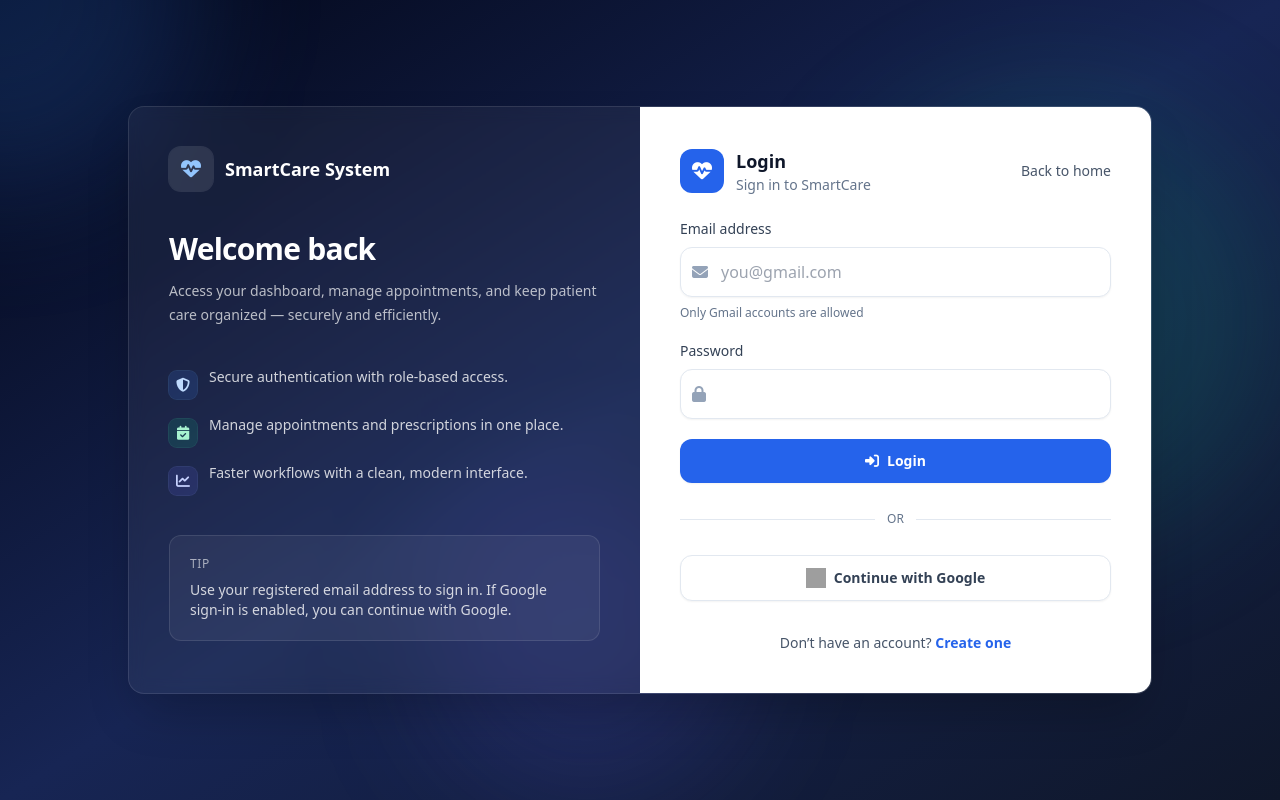
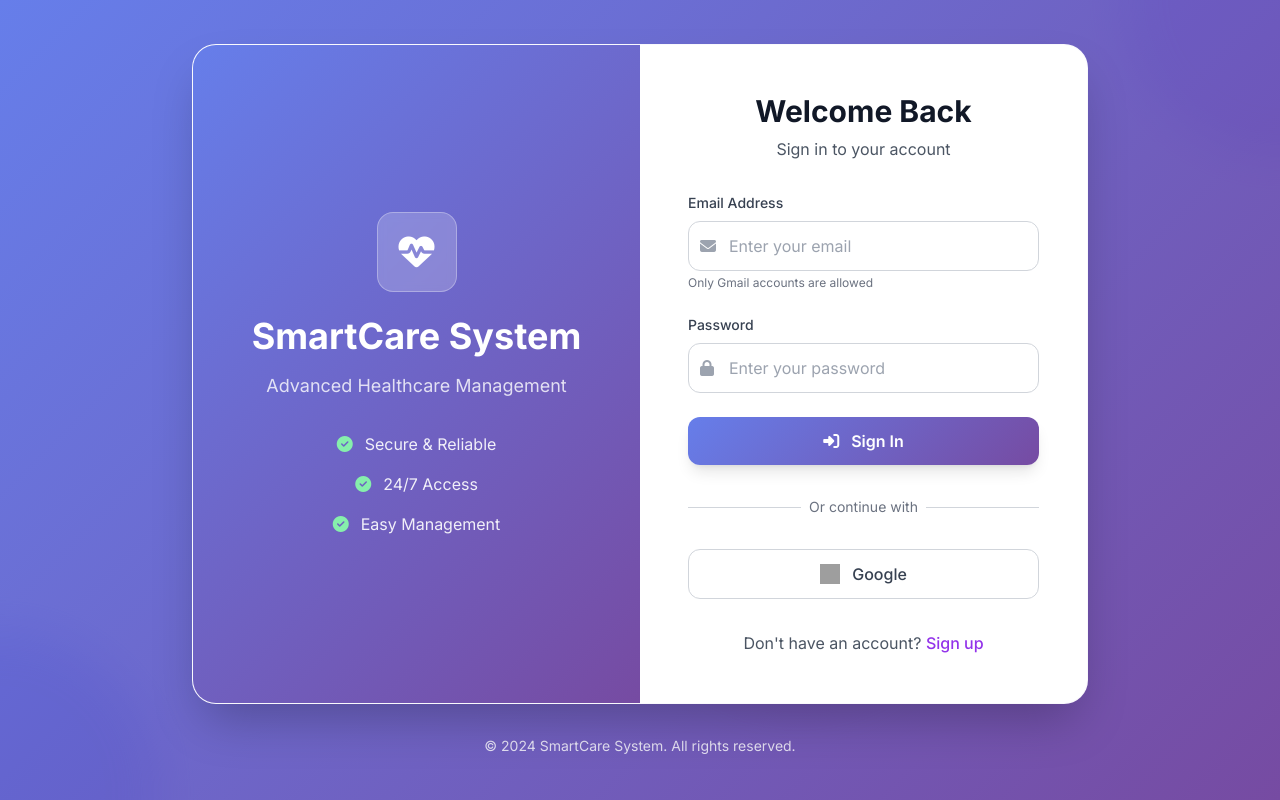
Before and after one commit to rahul1583/SmartCare-System, a Django app: page /accounts/login/ in a window 1280 px wide. Run offline with Django 4.2, Linux system fonts and the light colour scheme; data comes from the database, SQL or seed files in the repository; both versions use the stored data as it was after the commit; some libraries are stand-ins or nearby versions; grey boxes are pictures that could not be loaded.

Commit message:
inital commit

```diff
--- a/templates/accounts/login.html
+++ b/templates/accounts/login.html
@@ -6,88 +6,82 @@
     <title>Login - SmartCare System</title>
     <script src="https://cdn.tailwindcss.com"></script>
     <link rel="stylesheet" href="https://cdnjs.cloudflare.com/ajax/libs/font-awesome/6.4.0/css/all.min.css">
+    <style>
+        @import url('https://fonts.googleapis.com/css2?family=Inter:wght@300;400;500;600;700&display=swap');
+        body { font-family: 'Inter', sans-serif; }
+        .glass-effect {
+            background: rgba(255, 255, 255, 0.95);
+            backdrop-filter: blur(20px);
+            -webkit-backdrop-filter: blur(20px);
+        }
+        .gradient-bg {
+            background: linear-gradient(135deg, #667eea 0%, #764ba2 100%);
+        }
+        .floating {
+            animation: float 6s ease-in-out infinite;
+        }
+        @keyframes float {
+            0%, 100% { transform: translateY(0px); }
+            50% { transform: translateY(-20px); }
+        }
+        .pulse-animation {
+            animation: pulse 2s cubic-bezier(0.4, 0, 0.6, 1) infinite;
+        }
+        @keyframes pulse {
+            0%, 100% { opacity: 1; }
+            50% { opacity: .8; }
+        }
+    </style>
 </head>
-<body class="min-h-screen bg-gradient-to-br from-slate-950 via-blue-950 to-slate-900">
+<body class="min-h-screen gradient-bg flex items-center justify-center p-4">
+    <!-- Background Elements -->
     <div class="absolute inset-0 overflow-hidden">
-        <div class="absolute -top-48 -left-48 h-96 w-96 rounded-full bg-blue-500/20 blur-3xl"></div>
-        <div class="absolute top-24 right-0 h-[28rem] w-[28rem] rounded-full bg-emerald-500/15 blur-3xl"></div>
-        <div class="absolute bottom-0 left-1/3 h-80 w-80 rounded-full bg-indigo-500/15 blur-3xl"></div>
+        <div class="absolute -top-40 -right-40 w-80 h-80 bg-purple-300 rounded-full mix-blend-multiply filter blur-xl opacity-20 floating"></div>
+        <div class="absolute -bottom-40 -left-40 w-80 h-80 bg-indigo-300 rounded-full mix-blend-multiply filter blur-xl opacity-20 floating" style="animation-delay: 2s;"></div>
+        <div class="absolute top-1/2 left-1/2 transform -translate-x-1/2 -translate-y-1/2 w-80 h-80 bg-pink-300 rounded-full mix-blend-multiply filter blur-xl opacity-20 floating" style="animation-delay: 4s;"></div>
     </div>
 
-    <div class="relative flex min-h-screen items-center justify-center px-4 py-8">
-        <div class="w-full max-w-5xl overflow-hidden rounded-2xl border border-white/10 bg-white/5 shadow-2xl backdrop-blur">
-            <div class="grid grid-cols-1 lg:grid-cols-2">
-                <div class="hidden lg:block p-10">
-                    <a href="{% url 'home' %}" class="inline-flex items-center space-x-3">
-                        <span class="flex h-11 w-11 items-center justify-center rounded-xl bg-white/10 ring-1 ring-white/10">
-                            <i class="fas fa-heartbeat text-blue-300 text-xl"></i>
-                        </span>
-                        <span class="text-lg font-semibold text-white">SmartCare System</span>
-                    </a>
-
-                    <div class="mt-10">
-                        <h1 class="text-3xl font-bold tracking-tight text-white">
-                            Welcome back
-                        </h1>
-                        <p class="mt-3 text-sm leading-6 text-white/70">
-                            Access your dashboard, manage appointments, and keep patient care organized — securely and efficiently.
-                        </p>
+    <!-- Main Container -->
+    <div class="relative z-10 w-full max-w-4xl">
+        <div class="glass-effect rounded-3xl shadow-2xl overflow-hidden border border-white/20">
+            <div class="flex flex-col lg:flex-row">
+                <!-- Left Side - Branding -->
+                <div class="lg:w-1/2 gradient-bg p-8 lg:p-12 flex flex-col justify-center items-center text-white">
+                    <div class="text-center mb-8">
+                        <div class="inline-flex items-center justify-center w-20 h-20 bg-white/20 rounded-2xl mb-6 backdrop-blur-sm border border-white/30">
+                            <i class="fas fa-heartbeat text-4xl"></i>
+                        </div>
+                        <h1 class="text-3xl lg:text-4xl font-bold mb-4">SmartCare System</h1>
+                        <p class="text-lg text-white/80">Advanced Healthcare Management</p>
                     </div>
 
-                    <div class="mt-10 space-y-4">
-                        <div class="flex items-start space-x-3">
-                            <span class="mt-1 flex h-7 w-7 items-center justify-center rounded-lg bg-blue-500/15 ring-1 ring-blue-400/20">
-                                <i class="fas fa-shield-halved text-blue-200 text-sm"></i>
-                            </span>
-                            <div class="text-sm text-white/80">
-                                Secure authentication with role-based access.
-                            </div>
+                    <div class="space-y-4 text-center">
+                        <div class="flex items-center justify-center space-x-3">
+                            <i class="fas fa-check-circle text-green-300"></i>
+                            <span class="text-white/90">Secure & Reliable</span>
                         </div>
-                        <div class="flex items-start space-x-3">
-                            <span class="mt-1 flex h-7 w-7 items-center justify-center rounded-lg bg-emerald-500/15 ring-1 ring-emerald-400/20">
-                                <i class="fas fa-calendar-check text-emerald-200 text-sm"></i>
-                            </span>
-                            <div class="text-sm text-white/80">
-                                Manage appointments and prescriptions in one place.
-                            </div>
+                        <div class="flex items-center justify-center space-x-3">
+                            <i class="fas fa-check-circle text-green-300"></i>
+                            <span class="text-white/90">24/7 Access</span>
                         </div>
-                        <div class="flex items-start space-x-3">
-                            <span class="mt-1 flex h-7 w-7 items-center justify-center rounded-lg bg-indigo-500/15 ring-1 ring-indigo-400/20">
-                                <i class="fas fa-chart-line text-indigo-200 text-sm"></i>
-                            </span>
-                            <div class="text-sm text-white/80">
-                                Faster workflows with a clean, modern interface.
-                            </div>
-                        </div>
-                    </div>
-
-                    <div class="mt-10 rounded-xl border border-white/10 bg-white/5 p-5">
-                        <div class="text-xs uppercase tracking-wider text-white/60">Tip</div>
-                        <div class="mt-2 text-sm text-white/80">
-                            Use your registered email address to sign in. If Google sign-in is enabled, you can continue with Google.
+                        <div class="flex items-center justify-center space-x-3">
+                            <i class="fas fa-check-circle text-green-300"></i>
+                            <span class="text-white/90">Easy Management</span>
                         </div>
                     </div>
                 </div>
 
-                <div class="bg-white">
-                    <div class="p-7 sm:p-10">
-                        <div class="flex items-center justify-between">
-                            <div class="flex items-center space-x-3">
-                                <span class="flex h-11 w-11 items-center justify-center rounded-xl bg-blue-600">
-                                    <i class="fas fa-heartbeat text-white text-xl"></i>
-                                </span>
-                                <div>
-                                    <div class="text-lg font-semibold text-slate-900">Login</div>
-                                    <div class="text-sm text-slate-500">Sign in to SmartCare</div>
-                                </div>
-                            </div>
-                            <a href="{% url 'home' %}" class="text-sm font-medium text-slate-600 hover:text-slate-900">
-                                Back to home
-                            </a>
+                <!-- Right Side - Login Form -->
+                <div class="lg:w-1/2 bg-white p-8 lg:p-12">
+                    <div class="max-w-sm mx-auto">
+                        <!-- Header -->
+                        <div class="text-center mb-8">
+                            <h2 class="text-3xl font-bold text-gray-900 mb-2">Welcome Back</h2>
+                            <p class="text-gray-600">Sign in to your account</p>
                         </div>
 
                         {% if messages %}
-                            <div class="mt-6 space-y-3">
+                            <div class="mb-6 space-y-3">
                                 {% for message in messages %}
                                     <div class="rounded-xl border px-4 py-3 text-sm
                                         {% if message.tags == 'error' %}border-red-200 bg-red-50 text-red-700
@@ -99,14 +93,15 @@
                             </div>
                         {% endif %}
 
-                        <form method="post" class="mt-6 space-y-5">
+                        <!-- Login Form -->
+                        <form method="post" class="space-y-6">
                             {% csrf_token %}
 
                             <div>
-                                <label for="id_username" class="block text-sm font-medium text-slate-700">Email address</label>
-                                <div class="mt-2 relative">
-                                    <div class="pointer-events-none absolute inset-y-0 left-0 flex items-center pl-3">
-                                        <i class="fas fa-envelope text-slate-400"></i>
+                                <label for="id_username" class="block text-sm font-medium text-gray-700 mb-2">Email Address</label>
+                                <div class="relative">
+                                    <div class="absolute inset-y-0 left-0 pl-3 flex items-center pointer-events-none">
+                                        <i class="fas fa-envelope text-gray-400"></i>
                                     </div>
                                     <input
                                         type="email"
@@ -114,20 +109,18 @@
                                         id="id_username"
                                         required
                                         autocomplete="email"
-                                        placeholder="you@gmail.com"
-                                        class="w-full rounded-xl border border-slate-200 bg-white py-3 pl-10 pr-3 text-slate-900 shadow-sm outline-none transition focus:border-blue-500 focus:ring-4 focus:ring-blue-100"
+                                        placeholder="Enter your email"
+                                        class="w-full pl-10 pr-4 py-3 border border-gray-300 rounded-xl focus:ring-2 focus:ring-purple-500 focus:border-transparent transition-all duration-200"
                                     >
                                 </div>
-                                <div class="mt-2 text-xs text-slate-500">Only Gmail accounts are allowed</div>
+                                <p class="mt-1 text-xs text-gray-500">Only Gmail accounts are allowed</p>
                             </div>
 
                             <div>
-                                <div class="flex items-center justify-between">
-                                    <label for="id_password" class="block text-sm font-medium text-slate-700">Password</label>
-                                </div>
-                                <div class="mt-2 relative">
-                                    <div class="pointer-events-none absolute inset-y-0 left-0 flex items-center pl-3">
-                                        <i class="fas fa-lock text-slate-400"></i>
+                                <label for="id_password" class="block text-sm font-medium text-gray-700 mb-2">Password</label>
+                                <div class="relative">
+                                    <div class="absolute inset-y-0 left-0 pl-3 flex items-center pointer-events-none">
+                                        <i class="fas fa-lock text-gray-400"></i>
                                     </div>
                                     <input
                                         type="password"
@@ -135,43 +128,56 @@
                                         id="id_password"
                                         required
                                         autocomplete="current-password"
-                                        class="w-full rounded-xl border border-slate-200 bg-white py-3 pl-10 pr-3 text-slate-900 shadow-sm outline-none transition focus:border-blue-500 focus:ring-4 focus:ring-blue-100"
+                                        placeholder="Enter your password"
+                                        class="w-full pl-10 pr-4 py-3 border border-gray-300 rounded-xl focus:ring-2 focus:ring-purple-500 focus:border-transparent transition-all duration-200"
                                     >
                                 </div>
                             </div>
 
-                            <button type="submit" class="w-full rounded-xl bg-blue-600 py-3 text-sm font-semibold text-white shadow-sm transition hover:bg-blue-700 focus:outline-none focus:ring-4 focus:ring-blue-200">
-                                <span class="inline-flex items-center justify-center">
-                                    <i class="fas fa-right-to-bracket mr-2"></i>Login
-                                </span>
+                            <button type="submit" class="w-full gradient-bg text-white py-3 px-4 rounded-xl font-semibold hover:opacity-90 transition-opacity duration-200 shadow-lg">
+                                <i class="fas fa-sign-in-alt mr-2"></i>
+                                Sign In
                             </button>
                         </form>
 
-                        <div class="my-7 flex items-center">
-                            <div class="h-px flex-1 bg-slate-200"></div>
-                            <div class="px-3 text-xs font-medium text-slate-500">OR</div>
-                            <div class="h-px flex-1 bg-slate-200"></div>
+                        <!-- Divider -->
+                        <div class="relative my-8">
+                            <div class="absolute inset-0 flex items-center">
+                                <div class="w-full border-t border-gray-300"></div>
+                            </div>
+                            <div class="relative flex justify-center text-sm">
+                                <span class="px-2 bg-white text-gray-500">Or continue with</span>
+                            </div>
                         </div>
 
-                        <a href="{% url 'accounts:google_login_start' %}" class="w-full inline-flex items-center justify-center rounded-xl border border-slate-200 bg-white py-3 text-sm font-semibold text-slate-700 shadow-sm transition hover:bg-slate-50">
-                            <img src="https://www.gstatic.com/firebasejs/ui/2.0.0/images/auth/google.svg" alt="Google Logo" class="w-5 h-5 mr-2">
-                            Continue with Google
+                        <!-- Google Sign-in -->
+                        <a href="{% url 'accounts:google_login_start' %}" class="w-full flex items-center justify-center px-4 py-3 border border-gray-300 rounded-xl hover:bg-gray-50 transition-colors duration-200">
+                            <img src="https://www.gstatic.com/firebasejs/ui/2.0.0/images/auth/google.svg" alt="Google Logo" class="w-5 h-5 mr-3">
+                            <span class="text-gray-700 font-medium">Google</span>
                         </a>
 
                         {% if not google_login_enabled %}
-                            <div class="mt-3 text-center text-xs text-slate-500">
-                                Google sign-in isn’t configured yet. Click the button to see what to set up.
+                            <div class="mt-3 text-center text-xs text-gray-500">
+                                Google sign-in isn't configured yet.
                             </div>
                         {% endif %}
 
-                        <div class="mt-8 text-center text-sm text-slate-600">
-                            Don’t have an account?
-                            <a href="{% url 'accounts:register' %}" class="font-semibold text-blue-600 hover:text-blue-700">Create one</a>
+                        <!-- Sign Up Link -->
+                        <div class="mt-8 text-center">
+                            <p class="text-gray-600">
+                                Don't have an account?
+                                <a href="{% url 'accounts:register' %}" class="font-medium text-purple-600 hover:text-purple-700 transition-colors duration-200">Sign up</a>
+                            </p>
                         </div>
                     </div>
                 </div>
             </div>
         </div>
+
+        <!-- Footer -->
+        <div class="text-center mt-8 text-white/80 text-sm">
+            <p>&copy; 2024 SmartCare System. All rights reserved.</p>
+        </div>
     </div>
 </body>
 </html>
```
Also changed, not shown: db.sqlite3.
